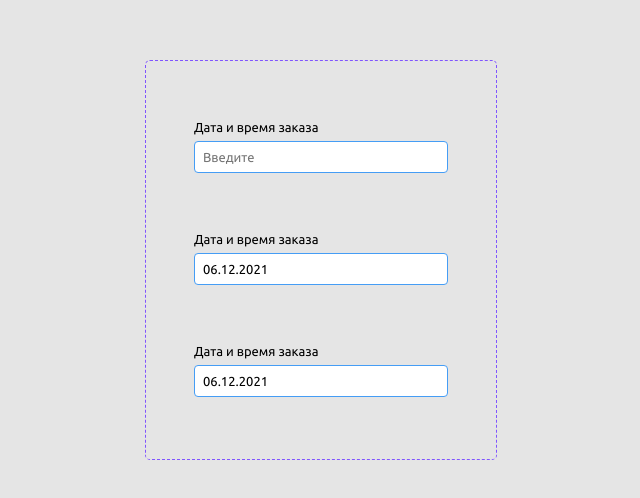
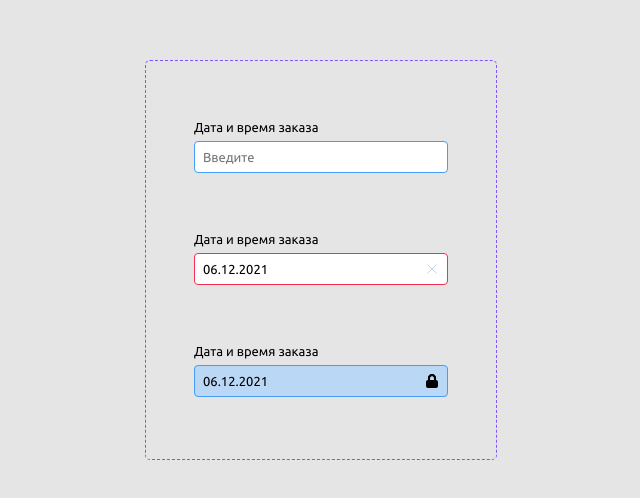
Before and after one commit to 0603anton/admin-panel-makeup, a plain HTML site: page blocks/ui-kit.html in a window 1280 px wide. Shown: the part 140-638 px from the top of the page, without its empty margins (319-959 px from the left). Drawn offline with Linux system fonts and the light colour scheme.

Commit message:
feat: add lock and incorrect modifications

```diff
--- a/blocks/input.css
+++ b/blocks/input.css
@@ -4,7 +4,7 @@
   --input-border-default: #459df5;
   --input-border-error: #f53152;
   --input-background-color-lock: #bad8f5;
-  --input-background-main: #E5E5E5;
+  --input-background-main: #e5e5e5;
 }
 
 body,
@@ -12,11 +12,11 @@ html {
   width: 100%;
   height: 100%;
   font-size: 10px;
-  background: #FFFFFF;
-  font-family: 'Ubuntu', sans-serif;
+  background: #ffffff;
+  font-family: "Ubuntu", sans-serif;
 }
 
-.wrapper{
+.wrapper {
   display: flex;
   justify-content: center;
   align-items: center;
@@ -24,7 +24,7 @@ html {
   background-color: var(--input-background-main);
 }
 
-.input-group{
+.input-group {
   display: flex;
   flex-direction: column;
   padding: 4.8rem;
@@ -37,14 +37,14 @@ html {
   border-radius: 5px;
 }
 
-.input-group__item{
+.input-item {
   display: flex;
   flex-direction: column;
   padding: 0.8rem 0;
   gap: 0.8rem;
 }
 
-.input-group__label{
+.input-item__label {
   font-size: 1.3rem;
   line-height: 1.6;
   font-weight: 400;
@@ -53,7 +53,12 @@ html {
   color: var(--input-font-default);
 }
 
-.input-group__input{
+.input-item__body {
+  position: relative;
+}
+
+.input-item__input {
+  width: 100%;
   font-size: 1.3rem;
   line-height: 1.6;
   font-weight: 400;
@@ -61,18 +66,37 @@ html {
   max-height: 3.2rem;
   border: 1px solid var(--input-border-default);
   border-radius: 4px;
-  padding: 0.8rem 0.4rem 0.8rem 0.8rem ;
+  padding: 0.8rem 0.4rem 0.8rem 0.8rem;
 }
 
-.input-group__input:focus-visible{
-    border: 1px solid var(--input-border-default);
-    outline: 0;
+.input-item__input:focus-visible {
+  border: 1px solid var(--input-border-default);
+  outline: 0;
 }
 
-.input-group__input_incorrect{
-
+.input-item__button {
+  position: absolute;
+  height: 16px;
+  top: 8px;
+  right: 8px;
 }
 
-.input-group__input_disabled{
+.input-item__input_incorrect {
+  border: 1px solid var(--input-border-error);
+}
 
+.input-item__input_incorrect:focus-visible {
+  border: 1px solid var(--input-border-error);
 }
+
+.input-item__input_disabled {
+  background-color: var(--input-background-color-lock);
+}
+
+.input-item__button_incorrect {
+  stroke: var(--input-background-color-lock);
+}
+
+.input-item__button_lock {
+  fill: var(--input-font-default);
+}
--- a/blocks/ui-kit.html
+++ b/blocks/ui-kit.html
@@ -17,42 +17,74 @@
   <body>
     <div class="wrapper">
       <div class="input-group">
-        <div class="input-group__item">
-          <label for="dateInput" class="input-group__label"
+        <div class="input-item">
+          <label for="dateInput" class="input-item__label"
             >Дата и время заказа</label
           >
+          <div class="input-item__body">
             <input
               type="text"
               id="dateInput"
-            class="input-group__input"
+              class="input-item__input"
               placeholder="Введите"
             />
+            <svg class="input-item__button"></svg>
+          </div>
         </div>
 
-        <div class="input-group__item">
-          <label for="dateInput-incorrect" class="input-group__label"
+        <div class="input-item">
+          <label for="dateInput-incorrect" class="input-item__label"
             >Дата и время заказа</label
           >
+          <div class="input-item__body">
             <input
               type="text"
               id="dateInput-incorrect"
-            class="input-group__input input-group__input_incorrect"
+              class="input-item__input input-item__input_incorrect"
               placeholder="Введите"
               value="06.12.2021"
             />
+            <svg
+              class="input-item__button input-item__button_incorrect"
+              viewBox="0 0 16 16"
+              fill="none"
+              xmlns="http://www.w3.org/2000/svg"
+            >
+              <path d="M12.5 3.5L3.5 12.5M3.5 3.5L12.5 12.5" fill="none" />
+            </svg>
+          </div>
         </div>
 
-        <div class="input-group__item">
-          <label for="dateInput-disabled" class="input-group__label"
+        <div class="input-item">
+          <label for="dateInput-disabled" class="input-item__label"
             >Дата и время заказа</label
           >
+          <div class="input-item__body">
             <input
               type="text"
               id="dateInput-disabled"
-            class="input-group__input input-group__input_disabled"
+              class="input-item__input input-item__input_disabled"
               placeholder="Введите"
               value="06.12.2021"
             />
+            <svg
+              class="input-item__button"
+              viewBox="0 0 16 16"
+              stroke="none"
+              xmlns="http://www.w3.org/2000/svg"
+            >
+              <path
+                fill-rule="evenodd"
+                clip-rule="evenodd"
+                d="M4 5C4 2.79086 5.79086 1 8 1C10.2091 1 12 2.79086 12 5V7C13.1046 7 14 7.89543 14 9V13C14 14.1046 13.1046 15 12 15H4C2.89543 15 2 14.1046 2 13V9C2 7.89543 2.89543 7 4 7V5ZM10 5V7H6V5C6 3.89543 6.89543 3 8 3C9.10457 3 10 3.89543 10 5Z"
+                stroke="none"
+              />
+              <path
+                d="M12 5C12 2.8 10.2 1 8 1C5.8 1 4 2.8 4 5L4 9H6V5C6 3.75 7 3 8 3C9 3 10 3.75 10 5V9H12V5Z"
+                stroke="none"
+              />
+            </svg>
+          </div>
         </div>
       </div>
     </div>
```
Lines whose indentation alone changed are shown as unchanged.
